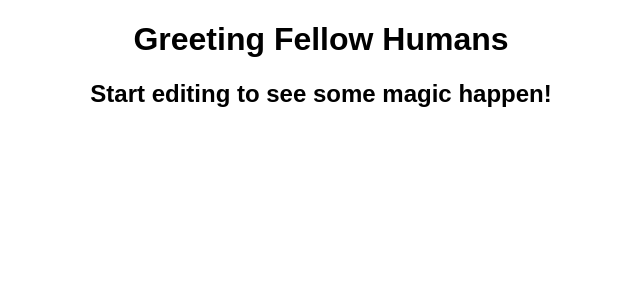
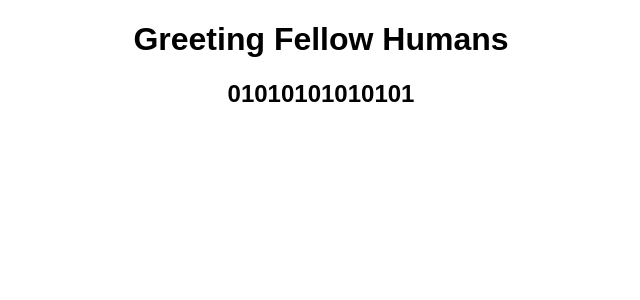
Before and after one commit to J-a-crypto/class-roster, a React (Create React App) app: page / in a window 1280 px wide. Shown: the top 300 px of the page, without its empty margins (319-959 px from the left). Built offline with nearby package versions, Linux system fonts and the light colour scheme.

Commit message:
2021 WCHS

```diff
--- a/src/App.js
+++ b/src/App.js
@@ -4,7 +4,7 @@
   return (
     <div className="App">
       <h1>Greeting Fellow Humans</h1>
-      <h2>Start editing to see some magic happen!</h2>
+      <h2>01010101010101</h2>
     </div>
   );
 }
```
